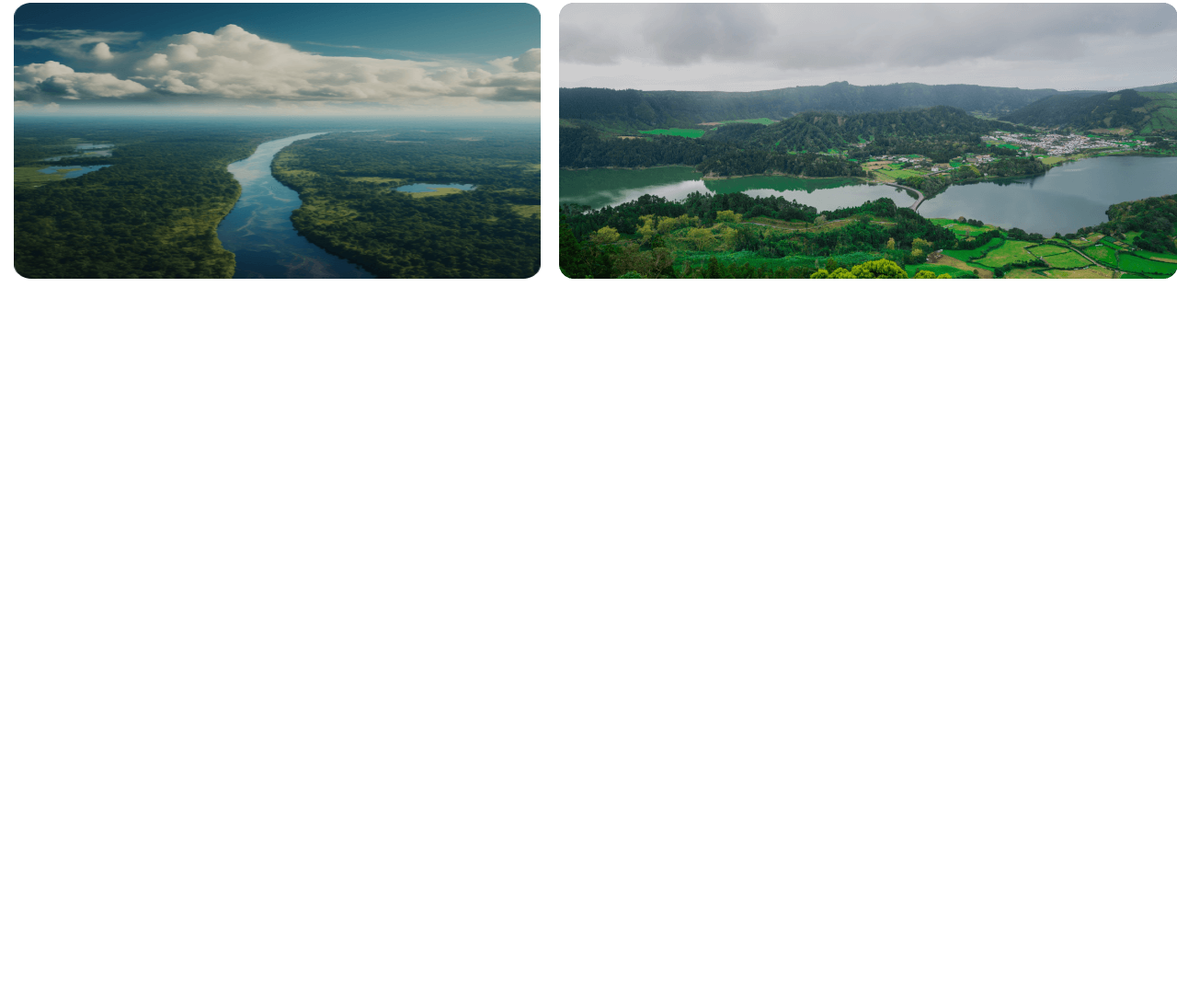
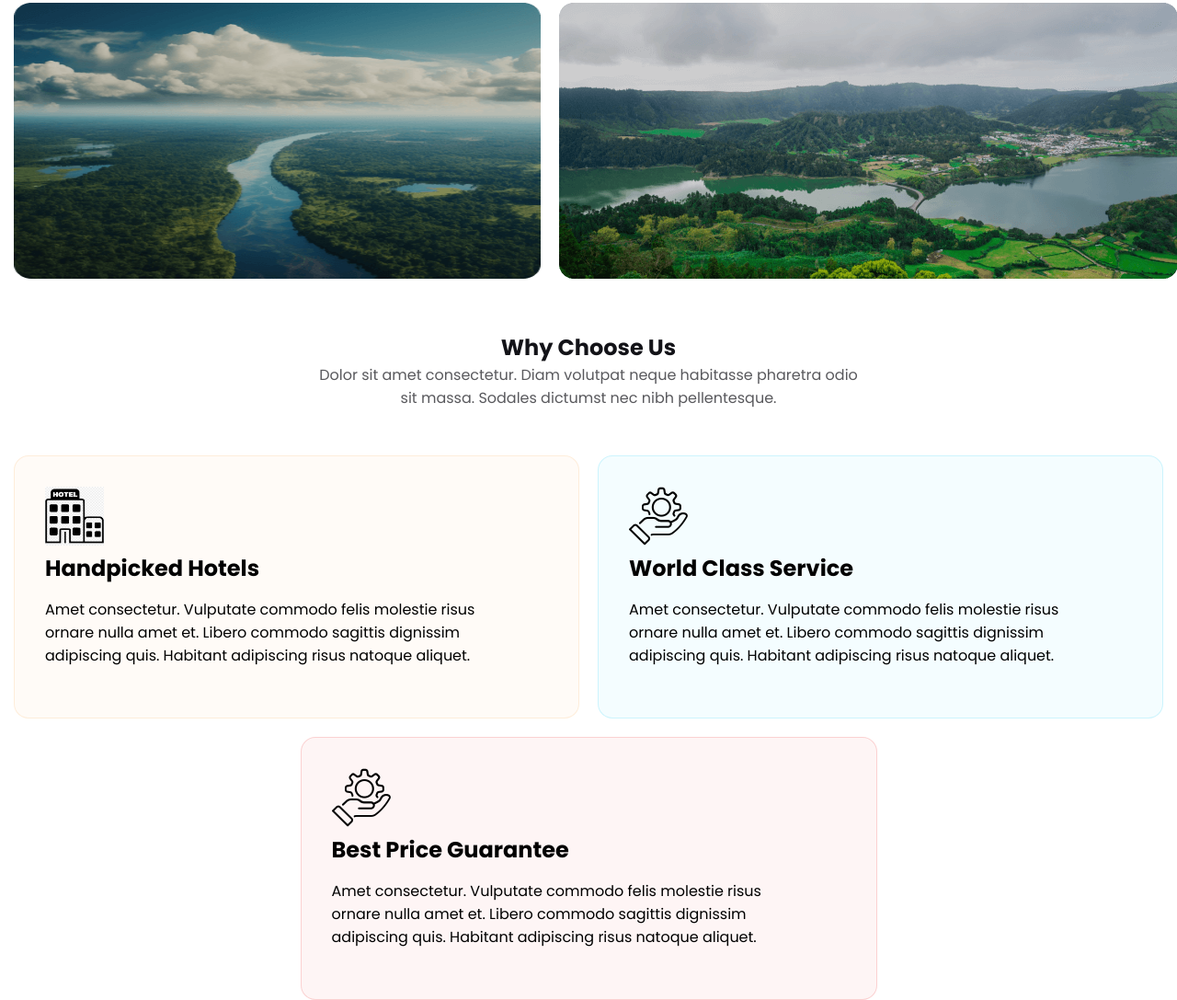
Before and after one commit to Juwelmia63/travel-web-site, a plain HTML site: page index.html in a window 1280 px wide. Shown: the part 2125-3212 px from the top of the page at 92% size. Before the commit the page ends 2435 px from the top, so only its background shows below. Drawn offline with Linux system fonts and the light colour scheme.

Commit message:
why choose us section add

```diff
--- a/index.html
+++ b/index.html
@@ -48,7 +48,7 @@
                     <input type="text" class="all" id="" placeholder="Where go">
                     <input type="text" class="all" id="" placeholder="When">
                     <input type="text" class="all" id="" placeholder="Select Type">
-                    <input type="text" class="all" id=""  placeholder="Find Now">
+                    <input type="text" class="all" id="" placeholder="Find Now">
                 </div>
             </div>
 
@@ -64,15 +64,19 @@
         <section class="tour">
             <div class="tour-contant">
                 <h3 class="tour-title">Our Popular Tours</h3>
-                <p class="tour-des">Dolor sit amet consectetur. Diam volutpat neque habitasse pharetra odio sit massa. Sodales dictumst nec nibh pellentesque.</p>
+                <p class="tour-des">Dolor sit amet consectetur. Diam volutpat neque habitasse pharetra odio sit massa.
+                    Sodales dictumst nec nibh pellentesque.</p>
                 <ul>
-                    <li>Tempus euismod lacus mauris dignissim quis in ultrices. Magna nullam odio neque diam. Sociis erat at .</li>
-                    <li>Adipiscing ornare pellentesque mauris volutpat tortor vitae platea porta lacus. Lectus suspendisse nullam.</li>
+                    <li>Tempus euismod lacus mauris dignissim quis in ultrices. Magna nullam odio neque diam. Sociis
+                        erat at .</li>
+                    <li>Adipiscing ornare pellentesque mauris volutpat tortor vitae platea porta lacus. Lectus
+                        suspendisse nullam.</li>
                     <li> Accumsan eget et turpis praesent lorem egestas enim elit bibendum. Risus at in.</li>
                 </ul>
 
                 <p class="tour-des-two">Amet consectetur. Vulputate commodo felis molestie risus
-                    ornare nulla amet et. Libero commodo sagittis dignissim adipiscing quis. Habitant adipiscing risus natoque aliquet. Id bibendum nunc senectus semper tincidunt. </p>
+                    ornare nulla amet et. Libero commodo sagittis dignissim adipiscing quis. Habitant adipiscing risus
+                    natoque aliquet. Id bibendum nunc senectus semper tincidunt. </p>
                 <button class="btn">Read More</button>
             </div>
             <div class="tour-image">
@@ -85,7 +89,8 @@
         <section class="grid">
             <div class="grid-contant">
                 <h2 class="grid-title">Choose Your Destination</h2>
-                <p class="grid-des">Dolor sit amet consectetur. Diam volutpat neque habitasse pharetra odio sit massa. Sodales dictumst nec nibh pellentesque.</p>
+                <p class="grid-des">Dolor sit amet consectetur. Diam volutpat neque habitasse pharetra odio sit massa.
+                    Sodales dictumst nec nibh pellentesque.</p>
             </div>
 
             <div class="destination-images">
@@ -121,6 +126,51 @@
                 </div>
             </div>
 
+            <section>
+                <div class="section-contant">
+                    <h2 class="contant-title">Why Choose Us</h2>
+                    <p class="contant-des">Dolor sit amet consectetur. Diam volutpat neque habitasse pharetra odio sit
+                        massa. Sodales dictumst nec nibh pellentesque.</p>
+                </div>
+
+
+                <div class="box-section">
+                    <div class="box-one">
+
+                        <div class="box-all-contant">
+                            <img src="Images/hotel.png" alt="">
+                            <h2 class="box-title">Handpicked Hotels</h2>
+                            <p class="box-des">Amet consectetur. Vulputate commodo felis molestie risus ornare nulla
+                                amet et. Libero commodo sagittis dignissim adipiscing quis. Habitant adipiscing risus
+                                natoque aliquet. </p>
+                        </div>
+                    </div>
+                    <div class="box-two">
+
+                        <div class="box-all-contant">
+                            <img src="Images/service.png" alt="">
+                            <h2 class="box-title">World Class Service</h2>
+                            <p class="box-des">Amet consectetur. Vulputate commodo felis molestie risus ornare nulla
+                                amet
+                                et. Libero commodo sagittis dignissim adipiscing quis. Habitant adipiscing risus natoque
+                                aliquet. </p>
+                        </div>
+                    </div>
+                </div>
+                <div class="box-three">
+
+                    <div class="box-all-contant">
+                        <img src="Images/service.png" alt="">
+                        <h2 class="box-title">Best Price Guarantee</h2>
+                        <p class="box-des">Amet consectetur. Vulputate commodo felis molestie risus ornare nulla
+                            amet
+                            et. Libero commodo sagittis dignissim adipiscing quis. Habitant adipiscing risus natoque
+                            aliquet. </p>
+
+                    </div>
+
+            </section>
+
 
 
         </section>
--- a/style.css
+++ b/style.css
@@ -318,3 +318,98 @@ main {
     height: 300px;
 
 }
+
+
+.contant-title {
+    color: #131318;
+    text-align: center;
+    font-size: 50px font-weight: 800;
+}
+
+
+.contant-des {
+    color: rgba(19, 19, 24, 0.70);
+    width: 600px;
+    text-align: center;
+    font-size: 16px;
+    font-weight: 400;
+    margin: 0 auto;
+}
+
+
+.section-contant {
+    margin-top: 50px;
+}
+
+.box-section {
+    display: flex;
+    justify-content: space-between;
+    gap: 20px;
+    margin-top: 50px;
+}
+
+.box-one {
+    width: 573px;
+    height: 284px;
+    border-radius: 16px;
+    border: 1px solid rgba(251, 181, 99, 0.20);
+    background: rgba(251, 181, 99, 0.05);
+    width: 50%;
+
+    /* padding-top: 110px; */
+}
+
+
+.box-two {
+    width: 573px;
+    height: 284px;
+    border-radius: 16px;
+    border: 1px solid rgba(41, 206, 246, 0.20);
+    background: rgba(41, 206, 246, 0.05);
+    width: 50%;
+    /* padding-top: 110px; */
+
+}
+
+.box-one img {
+    width: 64px;
+    height: 64px;
+}
+
+
+.box-two img {
+    width: 64px;
+    height: 64px;
+}
+
+.box-three {
+    width: 573px;
+    height: 284px;
+    border-radius: 16px;
+    border: 1px solid rgba(233, 68, 68, 0.20);
+    background: rgba(233, 68, 68, 0.05);
+    width: 50%;
+    margin: 0px auto;
+    margin-top: 20px;
+
+
+}
+
+
+.box-three  img{
+    width: 64px;
+    height: 64px;
+}
+
+.box-des{
+    width: 480px;
+}
+
+.box-all-contant{
+    padding: 33px;
+}
+
+
+.box-des{
+    padding-top: 15px;
+}
```
Also changed, not shown: Images/hotel.png (added), Images/service.png (added).
